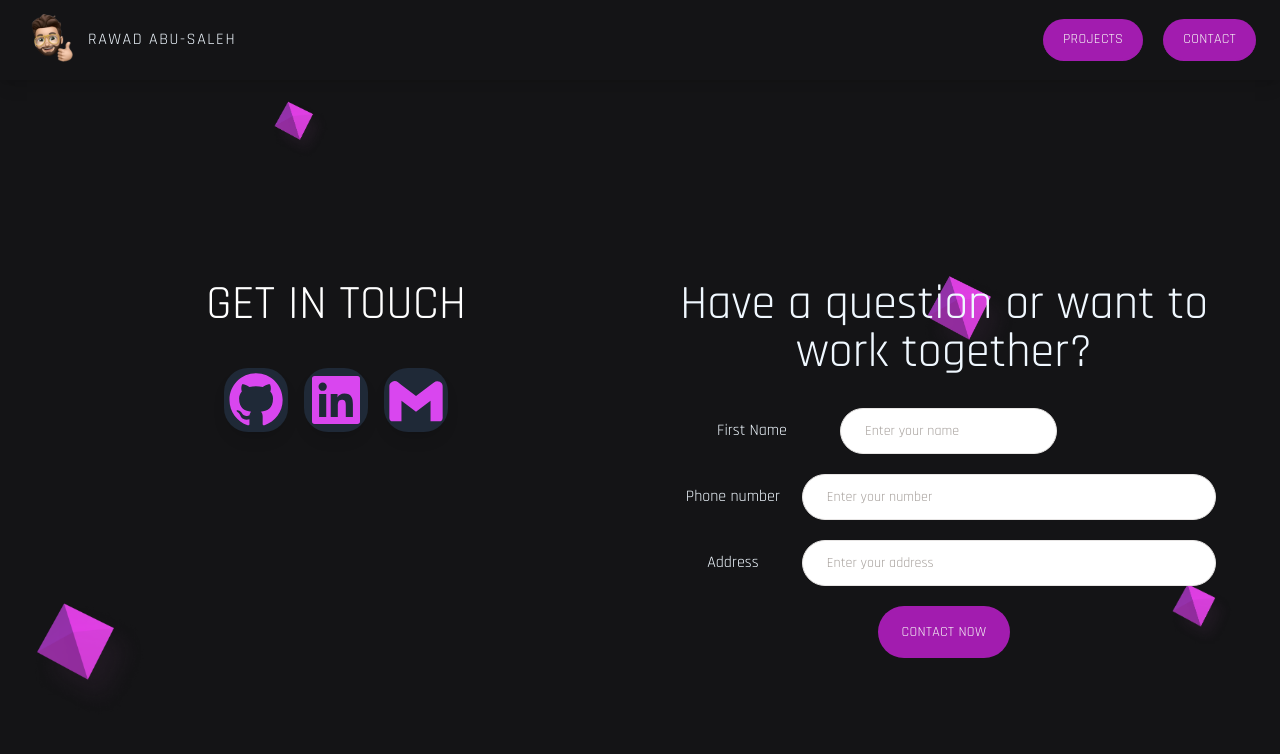
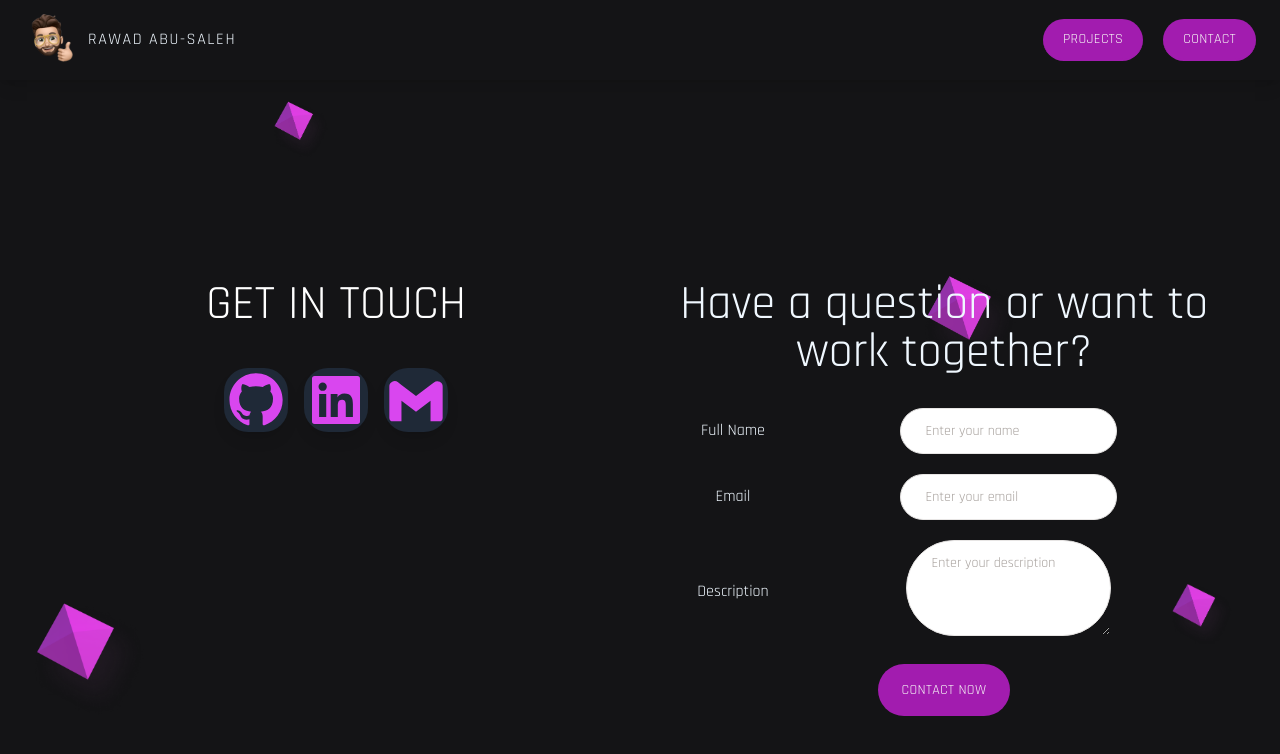
Before and after one commit to rawadabu/portfolio-rawad, a React (Vite) app in the folder portfolio/: page /contact in a window 1280 px wide. Shown: the top 754 px of the page. Built offline with nearby package versions, Linux system fonts and the light colour scheme.

Commit message:
CSS manipulation/structure

```diff
--- a/portfolio/src/features/contact/Contact.jsx
+++ b/portfolio/src/features/contact/Contact.jsx
@@ -32,7 +32,8 @@ function Contact() {
         </h1>
         <Form>
           <div className="mb-5 flex flex-col gap-2 sm:flex-row sm:items-center">
-            <label className="sm:w-40">First Name</label>
+            <label className="sm:w-40">Full Name</label>
+            <div className="grow w-full">
               <input
                 className="input w-full sm:w-auto"
                 type="text"
@@ -41,40 +42,40 @@ function Contact() {
                 required
               />
             </div>
+          </div>
 
           <div className="mb-5 flex flex-col gap-2 sm:flex-row sm:items-center">
-            <label className="sm:w-40">Phone number</label>
+            <label className="sm:w-40">Email</label>
             <div className="grow w-full">
               <input
-                className="input w-full"
-                type="tel"
-                name="phone"
-                placeholder="Enter your number"
+                className="input w-full sm:w-auto"
+                type="text"
+                name="email"
+                placeholder="Enter your email"
                 required
               />
-              {formErrors?.phone && (
+              {formErrors?.email && (
                 <p className="mt-2 rounded-md bg-red-100 p-2 text-xs text-red-700">
-                  {formErrors.phone}
+                  {formErrors.email}
                 </p>
               )}
             </div>
           </div>
 
           <div className="mb-5 flex flex-col gap-2 sm:flex-row sm:items-center">
-            <label className="sm:w-40">Address</label>
+            <label className="sm:w-40">Description</label>
             <div className="grow w-full">
-              <input
-                type="text"
-                name="address"
+              <textarea
+                className="input w-full sm:w-auto h-24" // Adjust the height as needed
+                name="description"
+                placeholder="Enter your description"
                 required
-                placeholder="Enter your address"
-                className="input w-full"
               />
             </div>
           </div>
 
           <div>
-            <input type="hidden" name="cart" />
+            <input type="hidden" name="contact" />
             <Button type="primary" disabled={isSubmitting}>
               {isSubmitting ? "Submitting ..." : "Contact now"}
             </Button>
--- /dev/null
+++ b/portfolio/src/features/homepage/Homepage.jsx
@@ -0,0 +1,27 @@
+import Button from "../../ui/Button";
+import homeImage from "../../assets/homeImage.svg";
+
+function Homepage() {
+  return (
+    <div className="grid grid-cols-1 sm:grid-cols-2 my-10 px-4 sm:my-16 font-playpen">
+      <div className="p-4 sm:p-8">
+        <h1 className="text-3xl sm:text-4xl lg:text-5xl uppercase mb-4 sm:mb-8">
+          Software and web developer
+        </h1>
+        <p className="text-base sm:text-lg lg:text-xl">
+          Resolving design problems, building smart user interfaces, developing
+          rich web applications, and creating seamless web experiences.
+        </p>
+        <Button to="/about" type="project" className="mt-4 sm:mt-8">
+          About me
+        </Button>
+      </div>
+      <div
+        className="bg-center bg-no-repeat w-full h-[20rem] sm:h-[40rem]"
+        style={{ backgroundImage: `url(${homeImage})` }}
+      ></div>
+    </div>
+  );
+}
+
+export default Homepage;
--- a/portfolio/src/ui/AppLayout.jsx
+++ b/portfolio/src/ui/AppLayout.jsx
@@ -2,6 +2,7 @@ import Header from "./Header";
 import { Outlet, useNavigation } from "react-router-dom";
 import Loader from "./Loader";
 import purpleRomb from "../assets/purpleRomb.png";
+import dotsBackground from "../assets/dotsBackground.png";
 
 function AppLayout() {
   const navigation = useNavigation();
@@ -26,6 +27,12 @@ function AppLayout() {
         <main>
           <Outlet />
         </main>
+        <div
+          className="absolute bg-cover z-0"
+          style={{
+            backgroundImage: `url(${dotsBackground})`,
+          }}
+        />
       </div>
       {positions.map((position, index) => (
         <div
--- a/portfolio/src/ui/Home.jsx
+++ b/portfolio/src/ui/Home.jsx
@@ -1,37 +1,26 @@
 import About from "../features/about/About";
 import Contact from "../features/contact/Contact";
+import Homepage from "../features/homepage/Homepage";
 import Projects from "../features/projects/Projects";
 import Skills from "../features/skills/Skills";
-import Button from "./Button";
-import homeImage from "../assets/homeImage.svg";
 
 function Home() {
   return (
-    <>
-      <div className="grid grid-cols-1 sm:grid-cols-2 my-10 px-4 sm:my-16 font-playpen">
-        <div className="p-4 sm:p-8">
-          <h1 className="text-3xl sm:text-4xl lg:text-5xl uppercase mb-4 sm:mb-8">
-            Software and web developer
-          </h1>
-          <p className="text-base sm:text-lg lg:text-xl">
-            Resolving design problems, building smart user interfaces,
-            developing rich web applications, and creating seamless web
-            experiences.
-          </p>
-          <Button to="/about" type="project" className="mt-4 sm:mt-8">
-            About me
-          </Button>
-        </div>
-        <div
-          className="bg-center bg-no-repeat w-full h-[20rem] sm:h-[40rem]"
-          style={{ backgroundImage: `url(${homeImage})` }}
-        ></div>
+    <div className="font-playpen">
+      <Homepage />
+      <div className="mt-32">
+        <About />
       </div>
-      <About />
-      <Skills />
-      <Projects />
-      <Contact />
-    </>
+      <div className="mt-32">
+        <Skills />
+      </div>
+      <div className="mt-32">
+        <Projects />
+      </div>
+      <div className="mt-32">
+        <Contact />
+      </div>
+    </div>
   );
 }
 
```
Also changed, not shown: portfolio/src/index.css (+16 -0 lines). Lines whose indentation alone changed are shown as unchanged.
